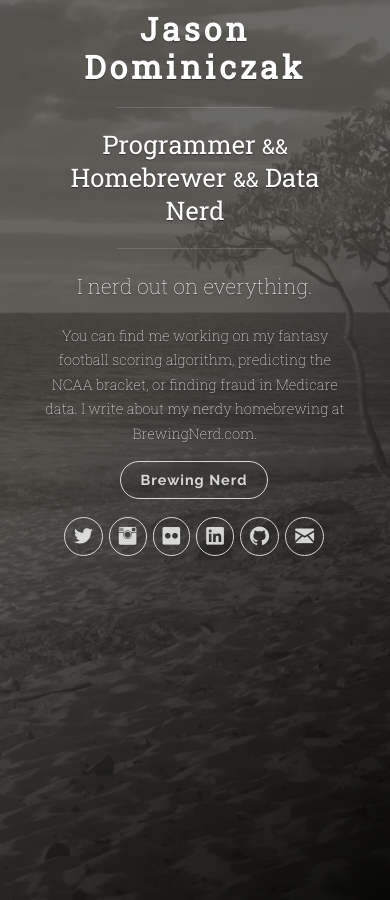
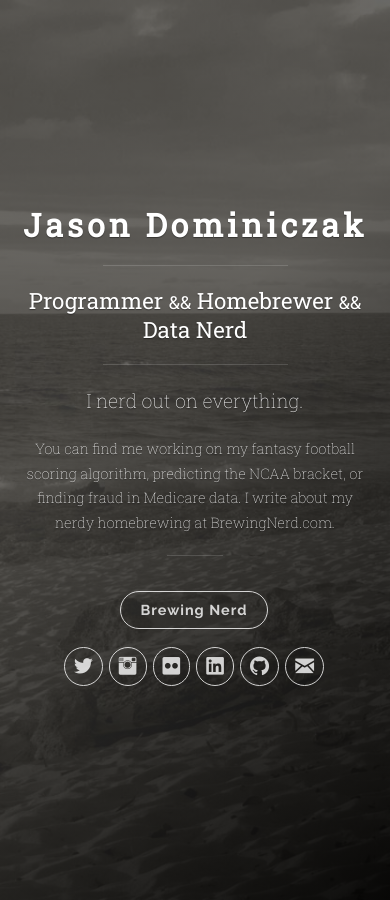
Before and after one commit to jdominiczak/jdominiczak.github.io, a Jekyll site: the page built from index.html, in a window 390 px wide. Built offline with Jekyll 4.4.1, drawn with Linux system fonts in a browser that asks for light colours; the list of posts is cut into pages by our own code.

Commit message:
Mobile scrolling etc

```diff
--- a/css/uno.css
+++ b/css/uno.css
@@ -1215,6 +1215,7 @@ hr {
 .panel-cover {
 	display: block;
 	position: fixed;
+	overflow-y: scroll;
 	z-index: 900;
 	width: 100%;
 	max-width: none;
@@ -1610,6 +1611,12 @@ input[type="tel"] {
 	.panel-title {
 		font-size: 2em; }
 
+	.panel-cover__subtitle {
+		font-size: 1.4em;}
+
+	.panel-cover__text_subtitle {
+		font-size: 1.2em;
+		}
 	.panel-subtitle {
 		font-size: 1em; }
 
@@ -1620,6 +1627,13 @@ input[type="tel"] {
 	.navigation--social {
 		margin-top: 5px;
 		margin-left: 0; } }
+
+@media all and (max-width: 500px) {
+	.panel-main__inner {
+		padding: 0 10px;
+	}
+}
+		/*
 @media all and (max-width: 960px) {
 
 	.panel-main {
@@ -1689,3 +1703,4 @@ input[type="tel"] {
 	.btn, .navigation__item a {
 		display: block;
 		margin-bottom: .4em; } }
+		*/
```
